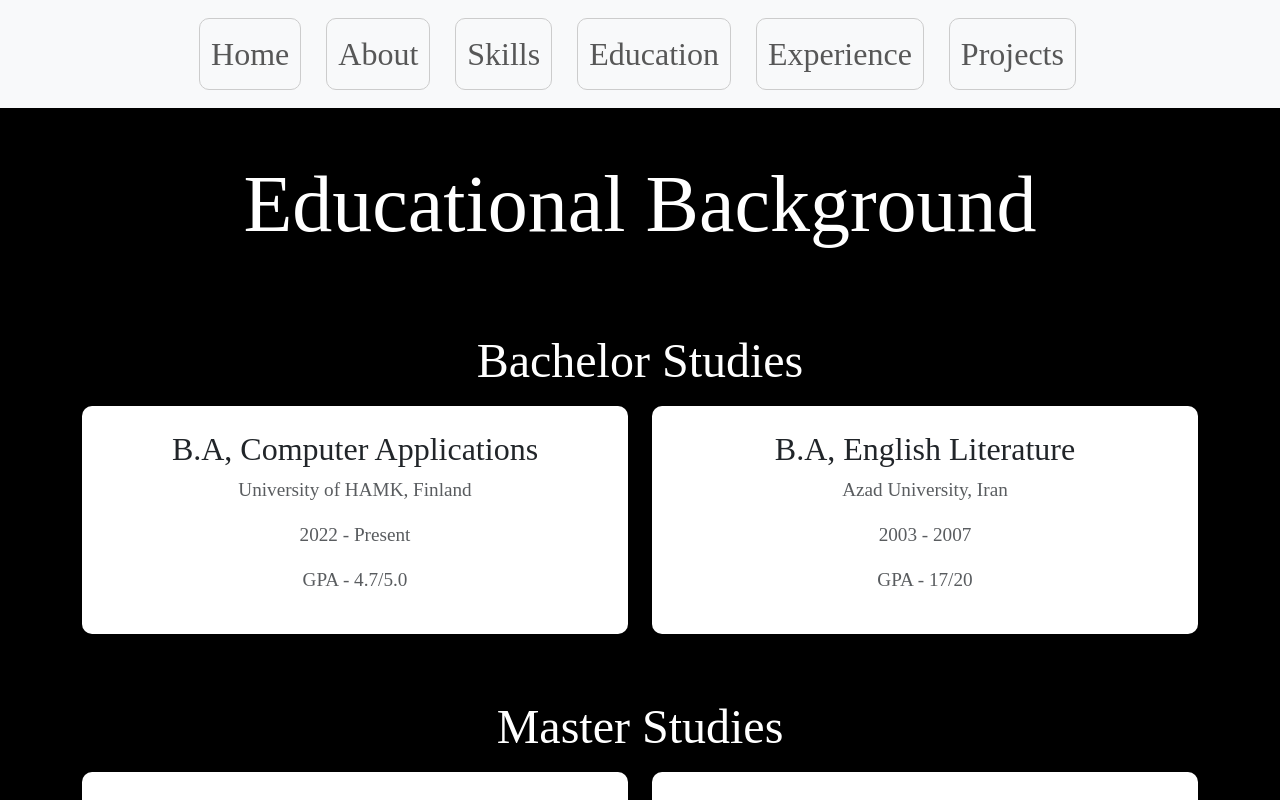
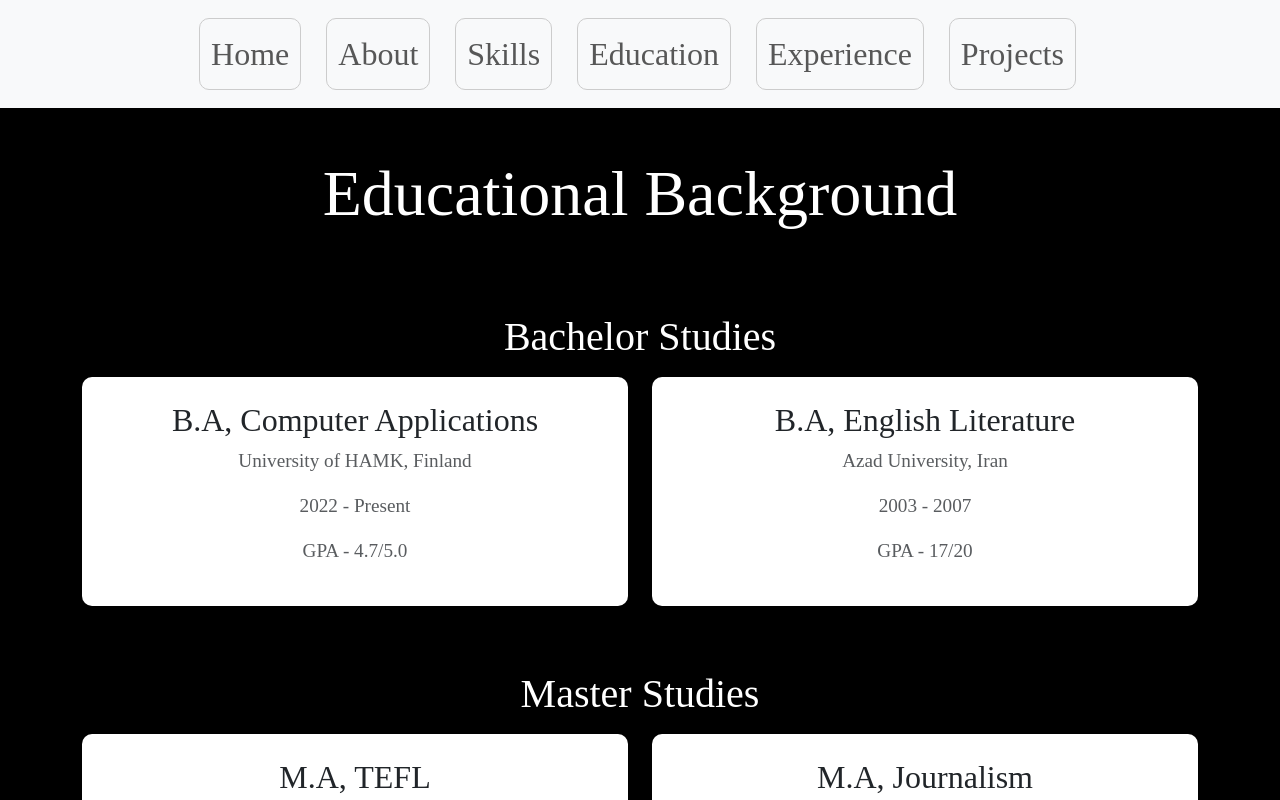
Before and after one commit to ahmadomid1984/portfolio, a React (Create React App) app: page /educational-background in a window 1280 px wide. Shown: the top 800 px of the page. Built offline with nearby package versions, Linux system fonts and the light colour scheme.

Commit message:
minor changes

```diff
--- a/src/components/EducationalBackground.js
+++ b/src/components/EducationalBackground.js
@@ -3,11 +3,11 @@ import React from 'react';
 const EducationalBackground = () => {
     return (
         <div className="container py-5">
-            <h2 className="text-center" style={{ fontSize: '5em', marginBottom: '80px' }}>Educational Background</h2>
+            <h2 className="text-center" style={{ fontSize: '4em', marginBottom: '80px' }}>Educational Background</h2>
 
             {/* Bachelor studies */}
             <div className="mb-5 text-center">
-                <h3 className="mb-3" style={{ fontSize: '3em' }}>Bachelor Studies</h3>
+                <h3 className="mb-3" style={{ fontSize: '2.5em' }}>Bachelor Studies</h3>
                 <div className="row">
                     <div className="col-md-6 mx-auto">
                         <div className="card p-4 mb-3">
@@ -31,7 +31,7 @@ const EducationalBackground = () => {
 
             {/* Master studies */}
             <div className="mb-5 text-center">
-                <h3 className="mb-3" style={{ fontSize: '3em' }}>Master Studies</h3>
+                <h3 className="mb-3" style={{ fontSize: '2.5em' }}>Master Studies</h3>
                 <div className="row">
                     <div className="col-md-6 mx-auto">
                         <div className="card p-4 mb-3">
@@ -55,7 +55,7 @@ const EducationalBackground = () => {
 
             {/* Ph.D. studies */}
             <div className="mb-5 text-center">
-                <h3 className="mb-3" style={{ fontSize: '3em' }}>Ph.D. Studies</h3>
+                <h3 className="mb-3" style={{ fontSize: '2.5em' }}>Ph.D. Studies</h3>
                 <div className="row">
                     <div className="col-md-6 mx-auto">
                         <div className="card p-4 mb-3">
--- a/src/components/Home.js
+++ b/src/components/Home.js
@@ -16,7 +16,7 @@ const Home = () => {
         <div>
             <h1 style={styles.nameStyle}>Ahmad Omid</h1>
             <div>
-                <h2 style={{ fontSize: '2.6em', textAlign: 'center', marginBottom: '40px' }}>I'm a Developer & a Computer Applications Student</h2>
+                <h2 style={{ fontSize: '2.2em', textAlign: 'center', marginBottom: '40px' }}>I'm a Developer & a Computer Applications Student</h2>
             </div>
             <Social /> {/* Include the Social component here */}
         </div>
--- a/src/components/PersonalInfo.js
+++ b/src/components/PersonalInfo.js
@@ -8,7 +8,7 @@ const styles = {
         minHeight: '50vh',
     },
     aboutHeading: {
-        fontSize: '5em',
+        fontSize: '4em',
         marginTop: '50px',
         textAlign: 'center', // Center the text
     },
@@ -17,13 +17,13 @@ const styles = {
         textAlign: 'center',
     },
     cardContainer: {
-        marginTop: '20px',
+        marginTop: '10px',
     },
     cardText: {
         textAlign: 'left',
         marginLeft: '40px',
         marginTop: '10px',
-        fontSize: '22px',
+        fontSize: '20px',
     },
 };
 
@@ -38,7 +38,7 @@ const PersonalInfo = () => {
                     </div>
                     <div className="col-md-6 col-sm-12 order-1 order-md-2"> {/* Order changed for smaller screens */}
                         <div style={{ ...styles.cardContainer, flexDirection: 'column', textAlign: 'center' }}>
-                            <img src="/images/profile-2.png" alt="John Doe" className="img-fluid rounded-circle shadow" style={{ maxWidth: '350px', marginBottom: '20px' }} />
+                            <img src="/images/profile-2.png" alt="John Doe" className="img-fluid rounded-circle shadow" style={{ maxWidth: '300px', marginBottom: '20px' }} />
                         </div>
                     </div>
                 </div>
--- a/src/components/Skills.js
+++ b/src/components/Skills.js
@@ -3,7 +3,7 @@ import PropTypes from 'prop-types';
 
 const styles = {
     nameStyle: {
-        fontSize: '5em',
+        fontSize: '4em',
         marginTop: '50px',
     },
     cardContainer: {
--- a/src/components/WorkExperience.js
+++ b/src/components/WorkExperience.js
@@ -3,7 +3,7 @@ import React from 'react';
 const WorkExperience = () => {
     return (
         <div className="container py-5">
-            <h2 className="text-center" style={{ fontSize: '5em', marginBottom: '80px' }}>Work Experience</h2>
+            <h2 className="text-center" style={{ fontSize: '4em', marginBottom: '80px' }}>Work Experience</h2>
             <div className="row">
                 <div className="col-md-6 mb-3"> {/* Center the column horizontally */}
                     <div className="card p-4 h-100">
```
